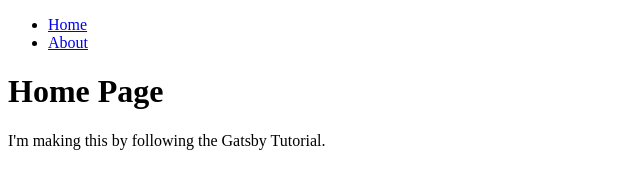
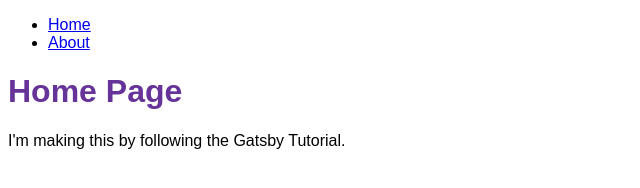
Before and after one commit to kowalsking/fisrt-gatsby-site, a Gatsby site: page / in a window 1280 px wide. Shown: the whole page, without its empty margins (0-640 px from the left). Built offline with nearby package versions, Linux system fonts and the light colour scheme; Gatsby itself is replaced by a stand-in of ours.

Commit message:
Create new classes

```diff
--- a/src/components/layout.js
+++ b/src/components/layout.js
@@ -1,18 +1,33 @@
 import * as React from 'react'
 import { Link } from 'gatsby'
+import {
+  container,
+  heading,
+  navLinks,
+  navLinkItem,
+  navLinkText
+} from './layout.module.css'
 
 const Layout = ({ pageTitle, children }) => {
   return (
-    <div>
+    <div className={container}>
       <title>{pageTitle}</title>
       <nav>
-        <ul>
-          <li><Link to="/">Home</Link></li>
-          <li><Link to="/about">About</Link></li>
+        <ul className={navLinks}>
+          <li className={navLinkItem}>
+            <Link className={navLinkText} to="/">
+              Home
+            </Link>
+          </li>
+          <li className={navLinkItem}>
+            <Link className={navLinkText} to="/about">
+              About
+            </Link>
+          </li>
         </ul>
       </nav>
       <main>
-        <h1>{pageTitle}</h1>
+        <h1 className={heading}>{pageTitle}</h1>
         {children}
       </main>
     </div>
--- /dev/null
+++ b/src/components/layout.module.css
@@ -0,0 +1,25 @@
+.container {
+  margin: auto;
+  min-width: 500px;
+  font-family: sans-serif;
+}
+
+.heading {
+  color: rebeccapurple;
+}
+
+.nav-links {
+  display: flex;
+  list-style: none;
+  padding-left: 0;
+
+}
+
+.nav-link-item {
+  padding-right: 2rem;
+
+}
+
+.nav-link-text {
+  color: black;
+}
```
